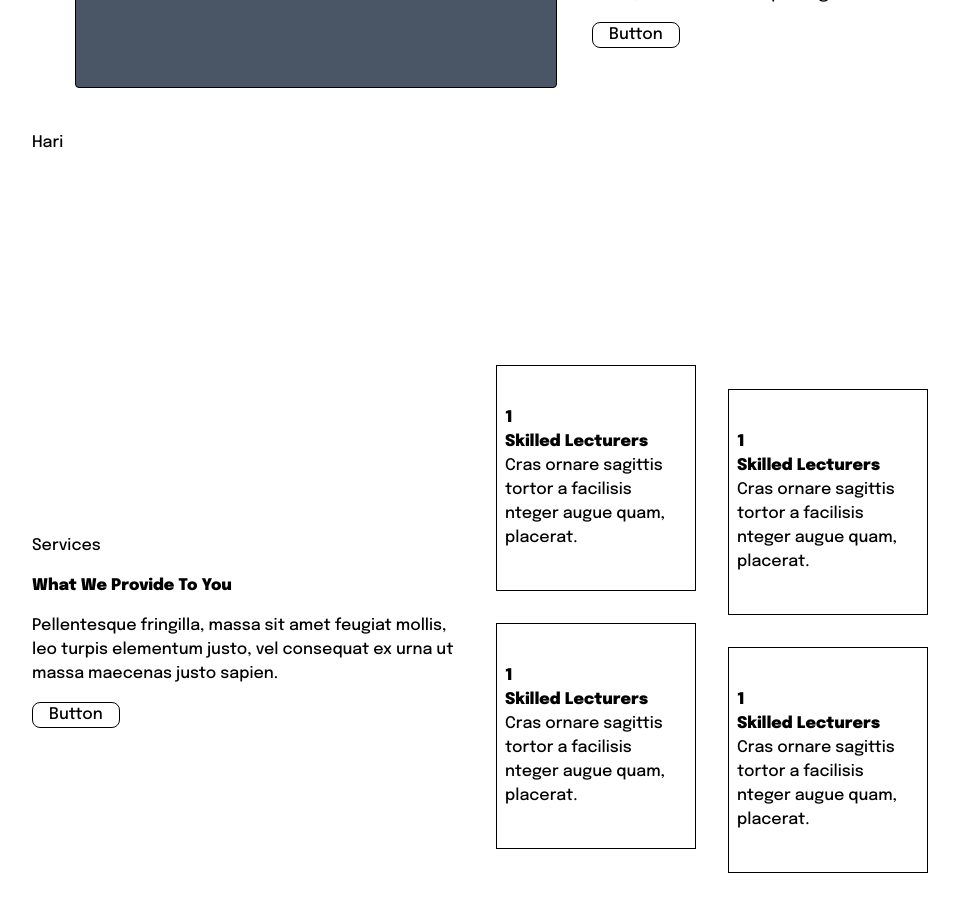
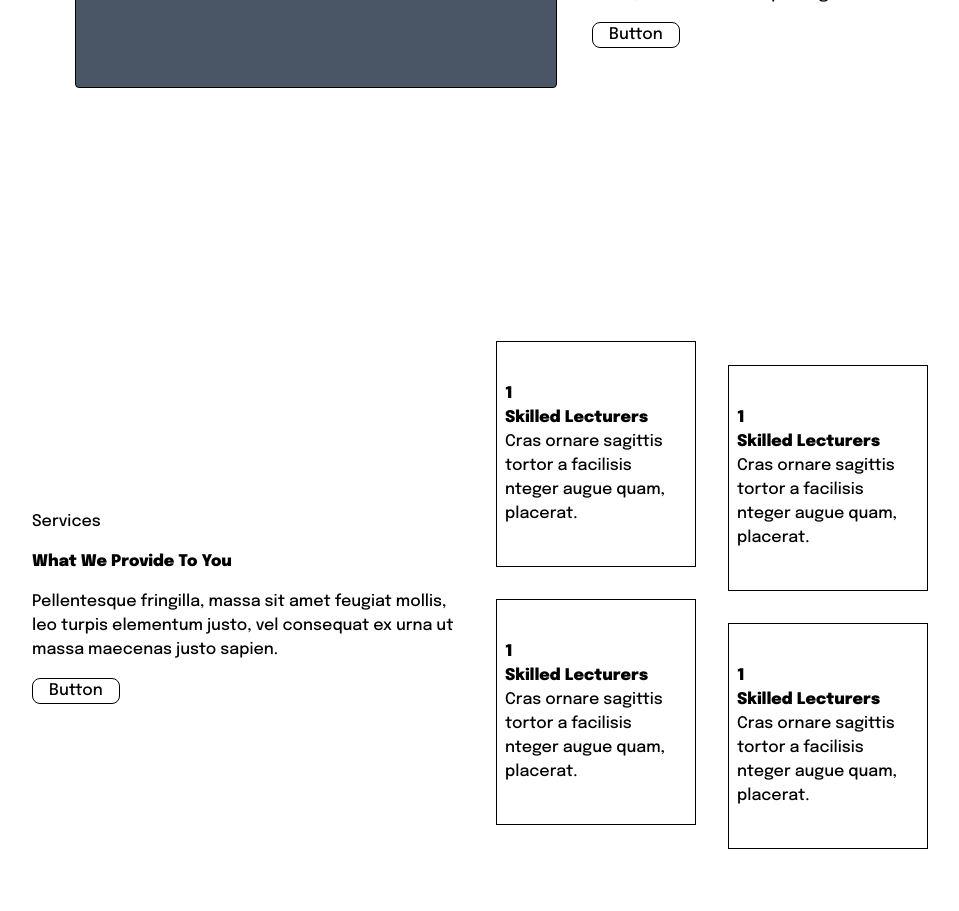
Before and after one commit to mr-harikrishnan/gng-next-js-final-project, a Next.js app: page / in a window 1280 px wide. Shown: the part 2200-3111 px from the top of the page, without its empty margins (160-1119 px from the left). Built offline with nearby package versions, Linux system fonts and the light colour scheme.

Commit message:
remove ht tag in teacher details page

```diff
--- a/src/app/(root)/component/teachersSection/TeacherDetails.tsx
+++ b/src/app/(root)/component/teachersSection/TeacherDetails.tsx
@@ -17,7 +17,7 @@ function TeacherDetails() {
 
       <div className='overflow-hidden'>
         <ClassTwinkle></ClassTwinkle>
-        <h1>Hari</h1>
+
       </div>
     </div>
   )
```
